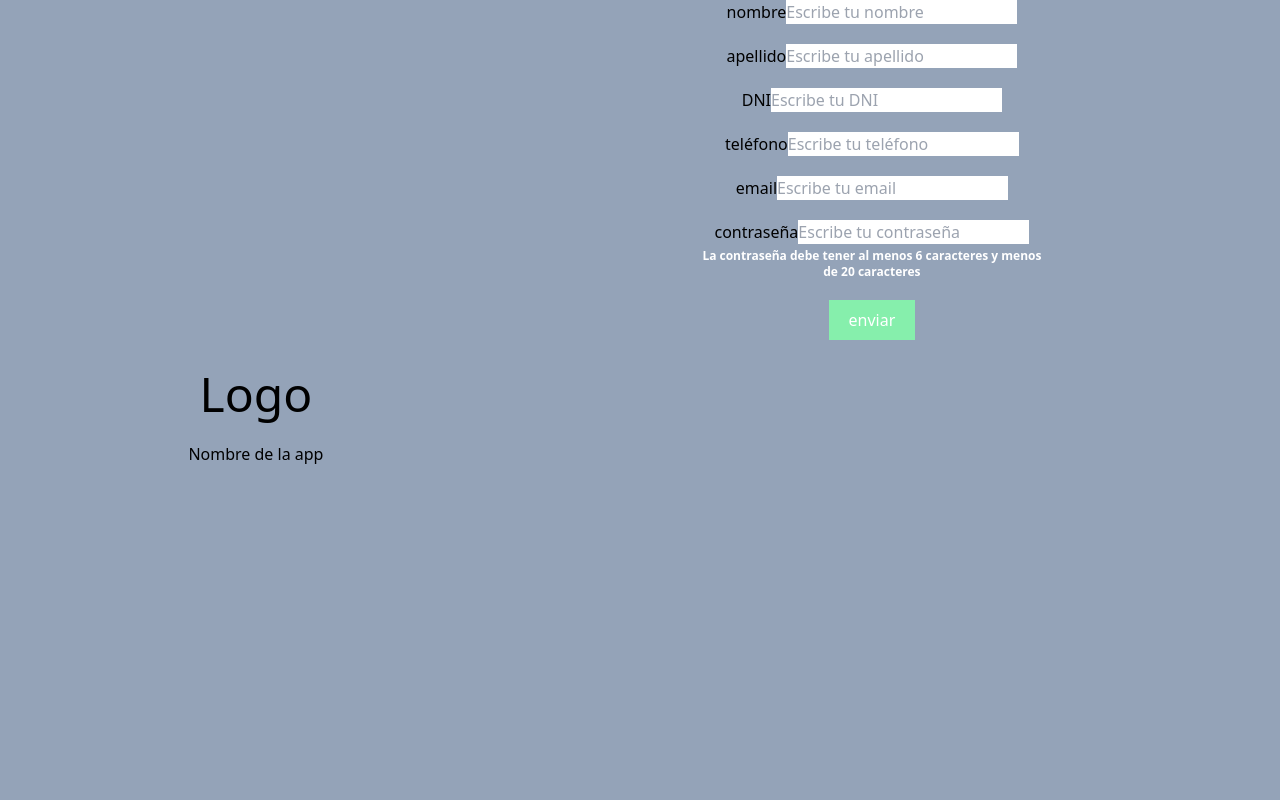
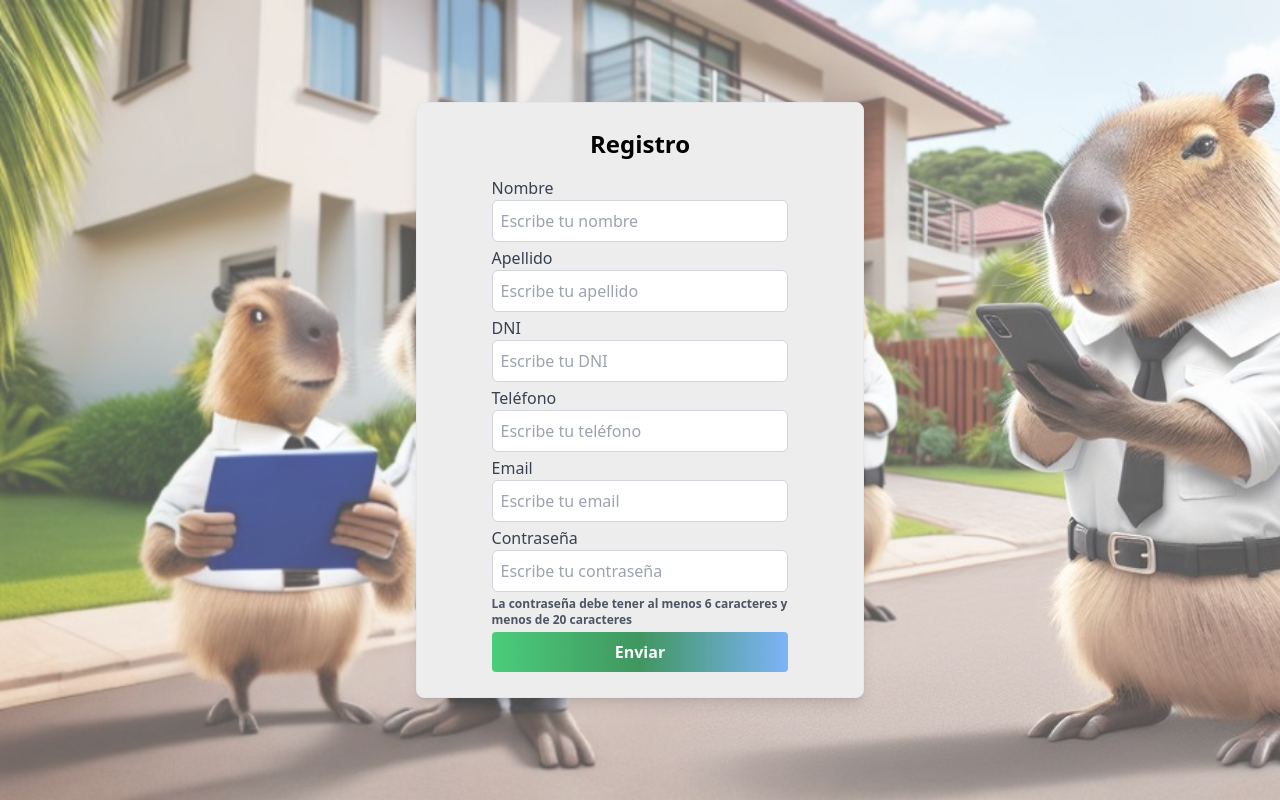
Before and after one commit to Dev-Sphere-Hub/Dev-Sphere-Carpincho-Security, a React (Vite) app in the folder client/: page /register in a window 1280 px wide. Built offline with nearby package versions, Linux system fonts and the light colour scheme.

Commit message:
styles: enhance styles for Register

```diff
--- a/client/src/pages/Register/index.jsx
+++ b/client/src/pages/Register/index.jsx
@@ -2,6 +2,7 @@ import React, { useState } from 'react'
 import axios from 'axios'
 import { useNavigate } from 'react-router-dom'
 import { endpoints } from '../../constants/api'
+import mainBg from '../../assets/images/carpinchosVarios.jpeg'
 
 const Register = () => {
   const navigate = useNavigate()
@@ -114,28 +115,37 @@ const Register = () => {
   }
 
   return (
-    <div className='bg-colorCustom1 w-[100%] px-6 lg:bg-slate-400 h-screen flex flex-col lg:flex-row lg:justify-around min-w-[300px]'>
-      {successMessageCorrect?.succes &&
+    <div
+      className='grid min-h-screen h-screen w-full bg-cover'
+      style={{
+        backgroundImage: `url(${mainBg})`
+      }}
+    >
+      <div
+        className='grid justify-items-center items-center h-full p-4'
+        style={{ backgroundColor: 'rgba(255, 255, 255, 0.3)' }}
+      >
+        <div className='grid bg-[#EDEDED] justify-items-center w-full max-w-md px-[3%] py-[2%] rounded-lg shadow-lg border border-gray-200'>
+          <h1 className='text-2xl font-bold mb-4'>Registro</h1>
+
+          {successMessageCorrect?.succes && (
             <section className='absolute top-5 mx-auto w-[300px] h-auto grid place-content-center rounded-md bg-slate-600'>
               <h2 className='text-md text-parrafo bg-green-400 font-semibold'>{successMessageCorrect?.succes}</h2>
-        </section>}
-      {successMessageCorrect?.error &&
+            </section>
+          )}
+
+          {successMessageCorrect?.error && (
             <section className='absolute top-5 mx-auto w-[300px] h-auto grid place-content-center rounded-md bg-slate-600'>
               <h2 className='text-md text-parrafo bg-red-500 font-semibold'>{successMessageCorrect?.error}</h2>
-        </section>}
-      <div className='lg:flex-col lg:self-center'>
-        <div className='pt-9 text-black text-5xl'>
-          <h1>Logo</h1>
-        </div>
-        <div className='pt-6 lg:flex'>
-          <p>Nombre de la app</p>
-        </div>
-      </div>
-      <div className=''>
-        <form className='w-full px-[10%] flex flex-col justify-center items-center gap-5' onSubmit={handleSubmit}>
-          <label htmlFor='name'>
-            nombre
+            </section>
+          )}
+
+          <div className='' />
+          <form className='w-full px-[10%] flex flex-col justify-center gap-1 text-start' onSubmit={handleSubmit}>
+            <label htmlFor='name' className='text-gray-700'>
+              Nombre
               <input
+                className='w-full p-2 border border-gray-300 rounded-md focus:outline-none focus:ring-2 focus:ring-green-300 focus:border-transparent'
                 name='name'
                 placeholder='Escribe tu nombre'
                 type='text'
@@ -143,9 +153,11 @@ const Register = () => {
                 value={name}
               />
             </label>
-          <label htmlFor='lastname'>
-            apellido
+
+            <label htmlFor='lastname' className='text-gray-700'>
+              Apellido
               <input
+                className='w-full p-2 border border-gray-300 rounded-md focus:outline-none focus:ring-2 focus:ring-green-300 focus:border-transparent'
                 name='lastname'
                 placeholder='Escribe tu apellido'
                 type='text'
@@ -153,9 +165,11 @@ const Register = () => {
                 value={lastname}
               />
             </label>
-          <label htmlFor='documentId'>
+
+            <label htmlFor='documentId' className='text-gray-700'>
               DNI
               <input
+                className='w-full p-2 border border-gray-300 rounded-md focus:outline-none focus:ring-2 focus:ring-green-300 focus:border-transparent'
                 name='documentId'
                 placeholder='Escribe tu DNI'
                 type='text'
@@ -163,9 +177,11 @@ const Register = () => {
                 value={documentId}
               />
             </label>
-          <label htmlFor='phone'>
-            teléfono
+
+            <label htmlFor='phone' className='text-gray-700'>
+              Teléfono
               <input
+                className='w-full p-2 border border-gray-300 rounded-md focus:outline-none focus:ring-2 focus:ring-green-300 focus:border-transparent'
                 name='phone'
                 placeholder='Escribe tu teléfono'
                 type='text'
@@ -173,9 +189,11 @@ const Register = () => {
                 value={phone}
               />
             </label>
-          <label htmlFor='email'>
-            email
+
+            <label htmlFor='email' className='text-gray-700'>
+              Email
               <input
+                className='w-full p-2 border border-gray-300 rounded-md focus:outline-none focus:ring-2 focus:ring-green-300 focus:border-transparent'
                 name='email'
                 placeholder='Escribe tu email'
                 type='email'
@@ -183,9 +201,11 @@ const Register = () => {
                 value={email}
               />
             </label>
-          <label htmlFor='password'>
-            contraseña
+
+            <label htmlFor='password' className='text-gray-700'>
+              Contraseña
               <input
+                className='w-full p-2 border border-gray-300 rounded-md focus:outline-none focus:ring-2 focus:ring-green-300 focus:border-transparent'
                 name='password'
                 placeholder='Escribe tu contraseña'
                 type='password'
@@ -197,11 +217,15 @@ const Register = () => {
               {Object.keys(errors).map((errorKey) => (
                 <p key={errorKey} className='text-red-500 text-xs font-semibold mt-1'>{errors[errorKey]}</p>
               ))}
-            <p className='text-white text-xs font-semibold mt-1'>La contraseña debe tener al menos 6 caracteres y menos de 20 caracteres</p>
+              <p className='text-gray-600 text-xs font-semibold mt-1'>La contraseña debe tener al menos 6 caracteres y menos de 20 caracteres</p>
             </label>
 
-          <button type='submit' className='bg-green-300 text-white px-5 py-2'>enviar</button>
+            <button type='submit' className='bg-gradient-to-r from-green-500 via-green-700 to-blue-400  backdrop-blur-[6px] opacity-80 text-white font-bold py-2 px-4 rounded focus:outline-none focus:shadow-outline'>
+              Enviar
+            </button>
           </form>
+
+        </div>
       </div>
     </div>
   )
```
Lines whose indentation alone changed are shown as unchanged.
